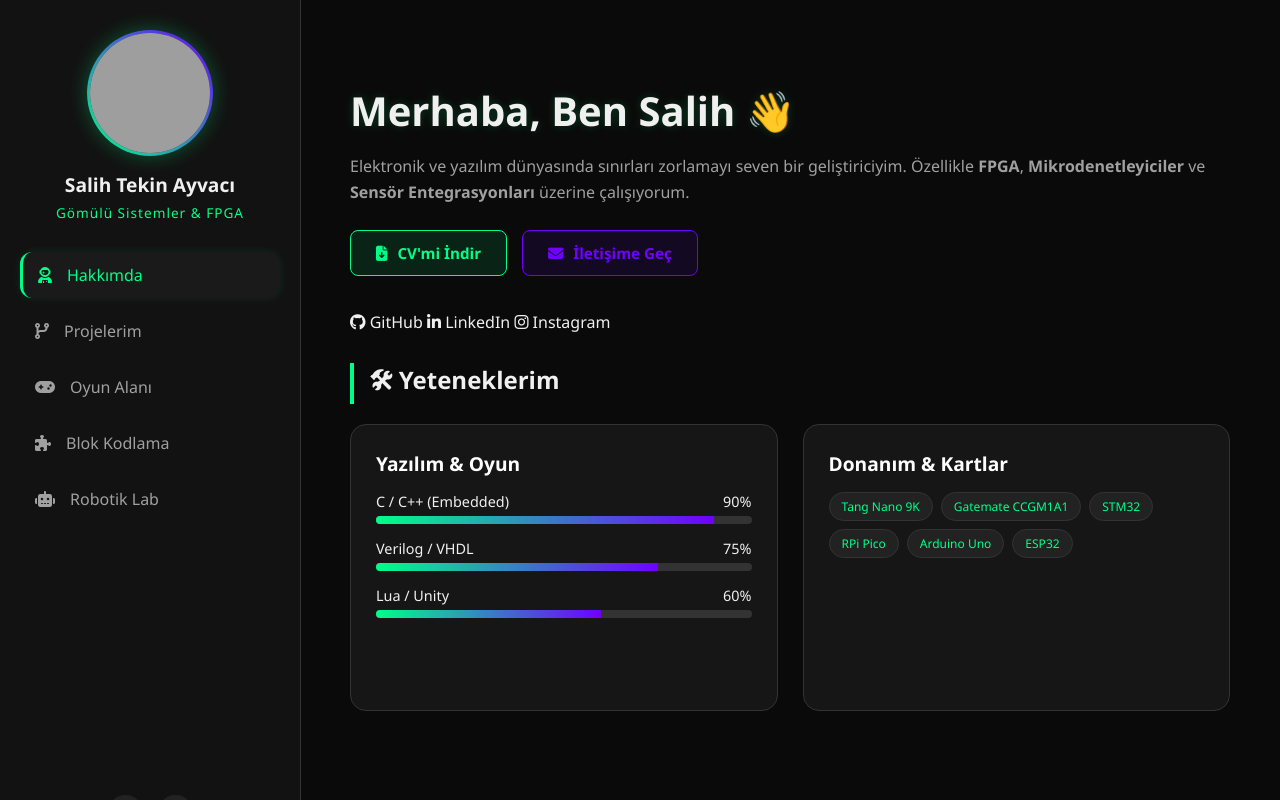
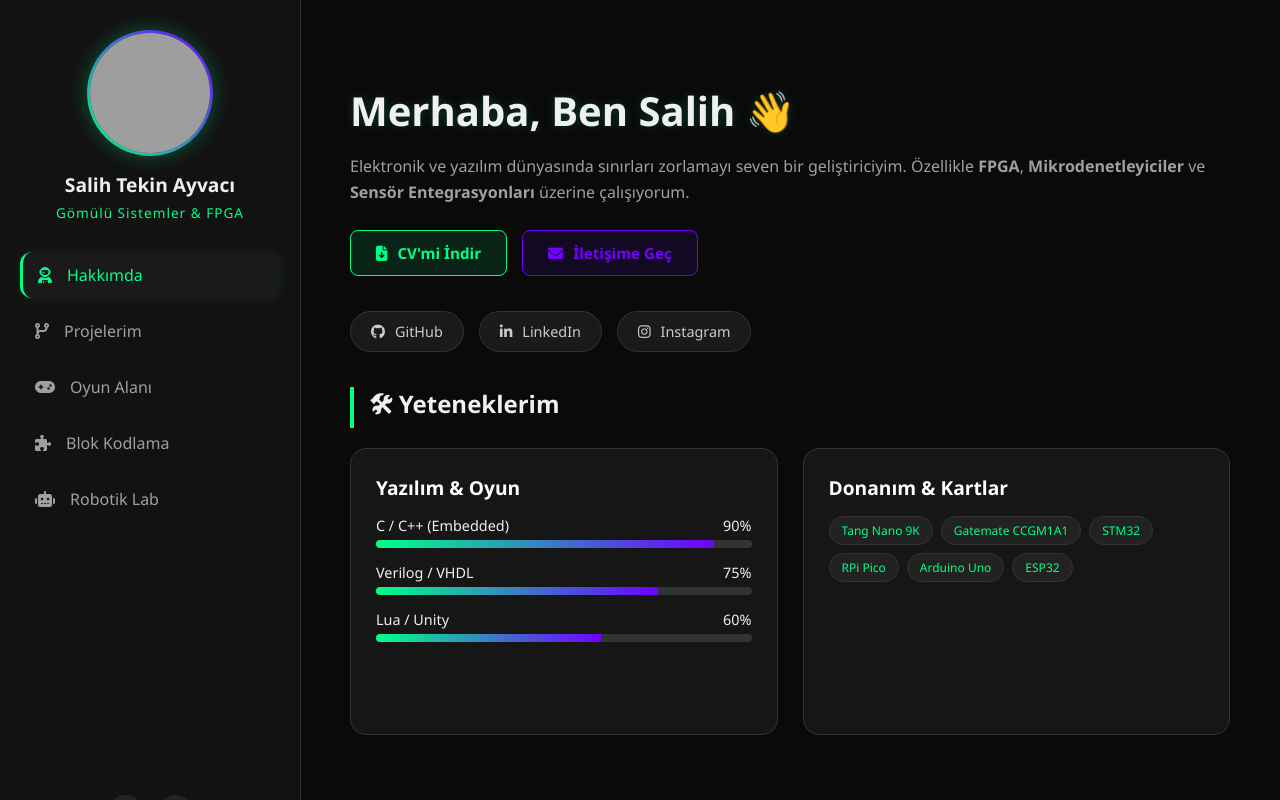
Before and after one commit to SalihAyvaci21/portfolyo, a plain HTML site: page index.html in a window 1280 px wide. Drawn offline with Linux system fonts and the light colour scheme; no server answers; grey boxes are pictures that could not be loaded.

Commit message:
Update style.css

```diff
--- a/style.css
+++ b/style.css
@@ -45,6 +45,55 @@ p { line-height: 1.6; color: var(--text-muted); }
 .cv-btn:hover { background: var(--primary); color: #000; box-shadow: 0 0 20px rgba(0, 255, 136, 0.4); transform: translateY(-3px); }
 .contact-btn { background: rgba(112, 0, 255, 0.1); color: var(--secondary); border-color: var(--secondary); }
 .contact-btn:hover { background: var(--secondary); color: #fff; box-shadow: 0 0 20px rgba(112, 0, 255, 0.4); transform: translateY(-3px); }
+
+/* SOSYAL MEDYA BUTONLARI (HAKKIMDA SAYFASI İÇİN) */
+.about-social {
+    display: flex;
+    gap: 15px;
+    margin-bottom: 35px;
+    flex-wrap: wrap;
+}
+
+.social-pill {
+    display: inline-flex;
+    align-items: center;
+    gap: 10px;
+    padding: 10px 20px;
+    border-radius: 50px; /* Yuvarlak hatlar */
+    font-weight: 500;
+    font-size: 0.9rem;
+    text-decoration: none;
+    transition: all 0.3s ease;
+    background: #1a1a1a;
+    border: 1px solid #333;
+    color: #ccc;
+}
+
+.social-pill:hover {
+    transform: translateY(-3px);
+    color: #fff;
+}
+
+/* GitHub Marka Rengi */
+.social-pill.github:hover {
+    border-color: #fff;
+    background: #24292e;
+    box-shadow: 0 0 15px rgba(255, 255, 255, 0.2);
+}
+
+/* LinkedIn Marka Rengi */
+.social-pill.linkedin:hover {
+    border-color: #0077b5;
+    background: #0077b5;
+    box-shadow: 0 0 15px rgba(0, 119, 181, 0.4);
+}
+
+/* Instagram Marka Rengi (Degrade) */
+.social-pill.instagram:hover {
+    border: 1px solid transparent;
+    background: linear-gradient(45deg, #f09433 0%, #e6683c 25%, #dc2743 50%, #cc2366 75%, #bc1888 100%);
+    box-shadow: 0 0 15px rgba(220, 39, 67, 0.4);
+}
 
 /* GRIDS & CARDS */
 .grid { display: grid; grid-template-columns: repeat(auto-fit, minmax(300px, 1fr)); gap: 25px; }
```
